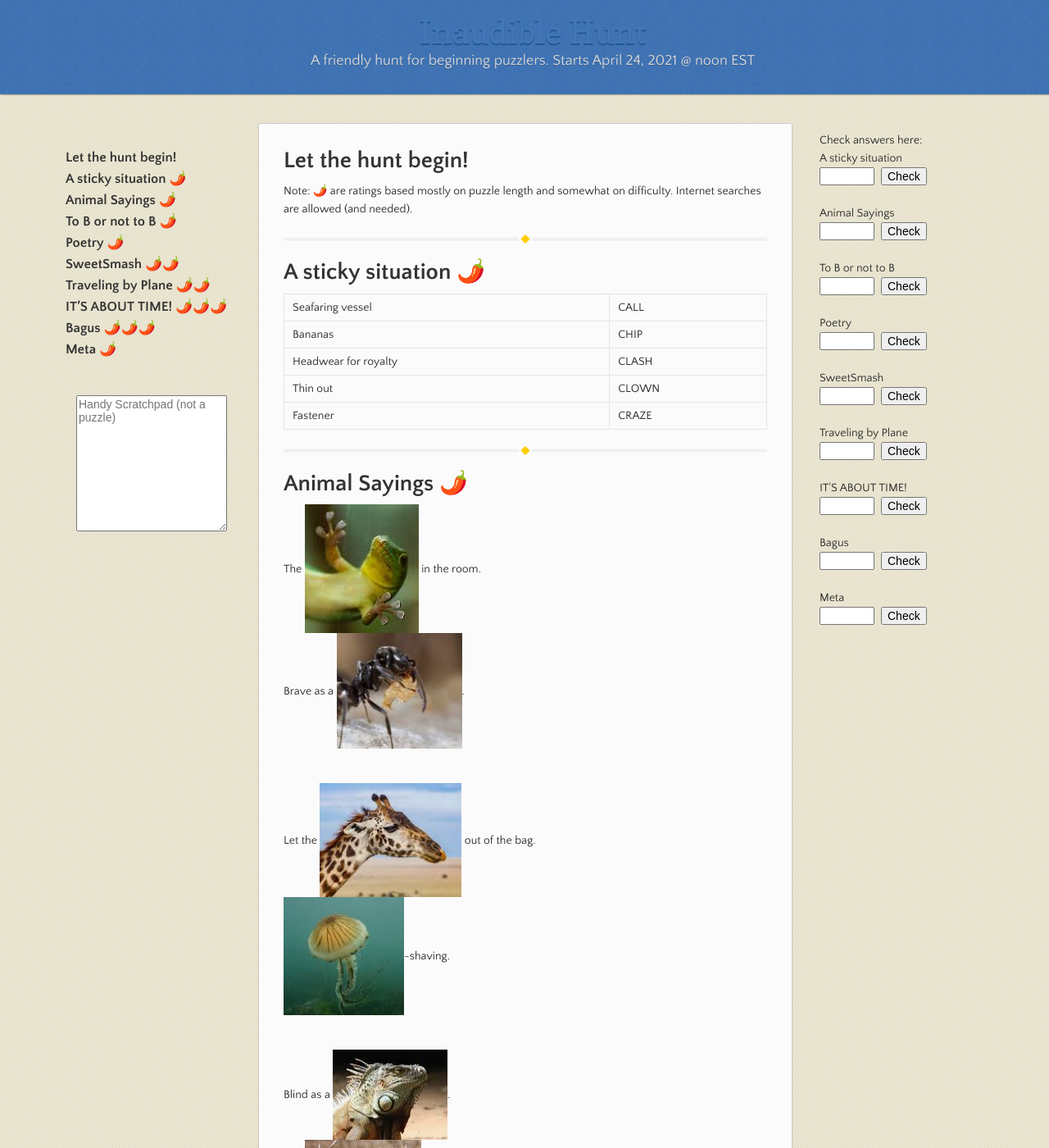
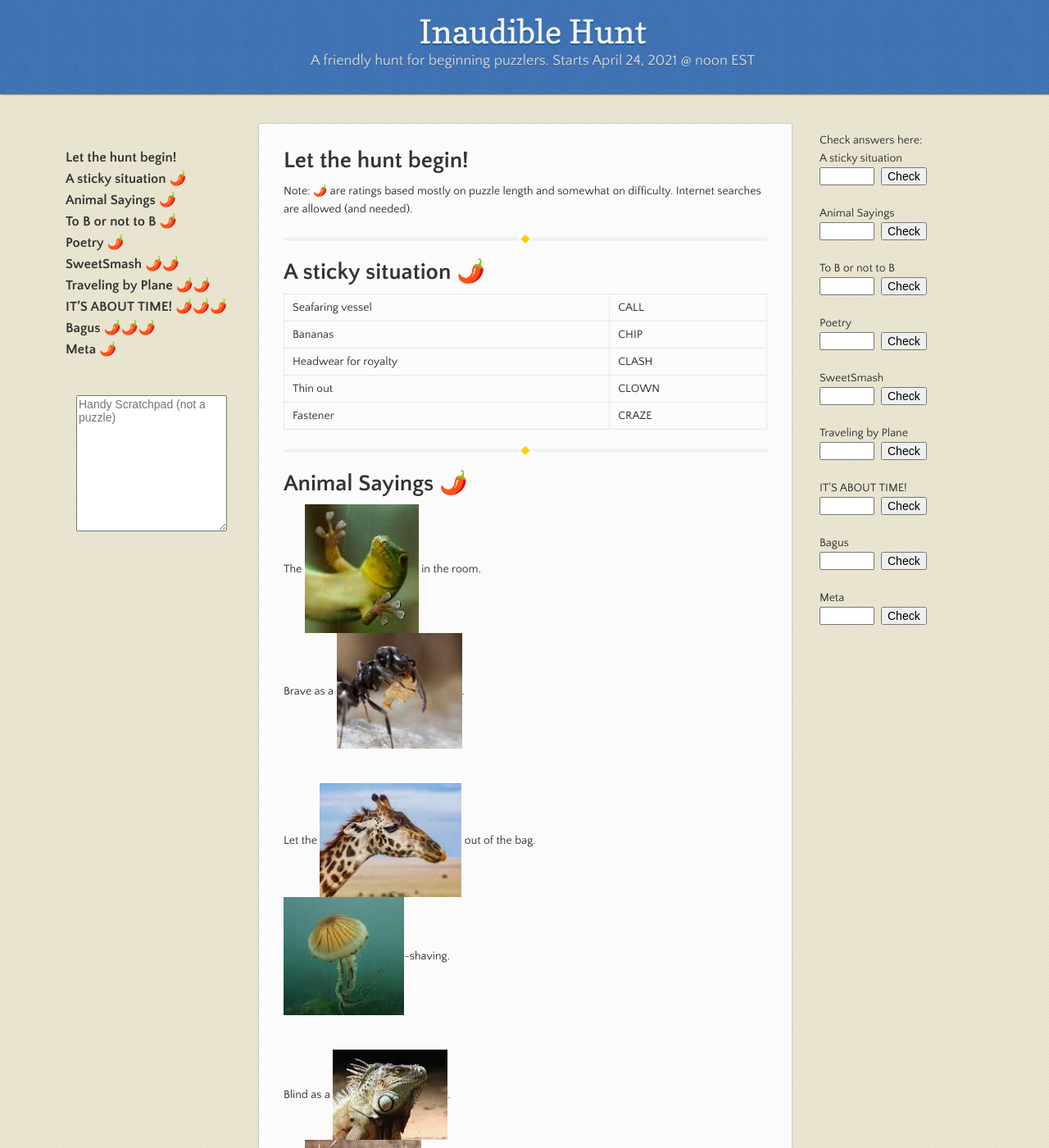
Before and after one commit to nro-bot/aprilhunt, a Jekyll site: the page built from Welcome to mini hunt!.md, in a window 1280 px wide and 1400 px high. Shown: the whole window at 82% size. Built offline with Jekyll 4.4.1, drawn with Linux system fonts in a browser that asks for light colours; our own code applies the rules of GitHub Pages for plain Markdown files.

Commit message:
Hopefully style header link correctly.

```diff
--- a/_sass/jekyll-theme-leap-day.scss
+++ b/_sass/jekyll-theme-leap-day.scss
@@ -166,7 +166,7 @@ header {
   //min-height: 76px;
   min-height: 50px;
 
-  h1 {
+  h1, h1 a {
     font: 40px/48px 'Copse', "Helvetica Neue", Helvetica, Arial, sans-serif;
     color: #f3f3f3;
     text-shadow: 0px 2px 0px #235796;
```
